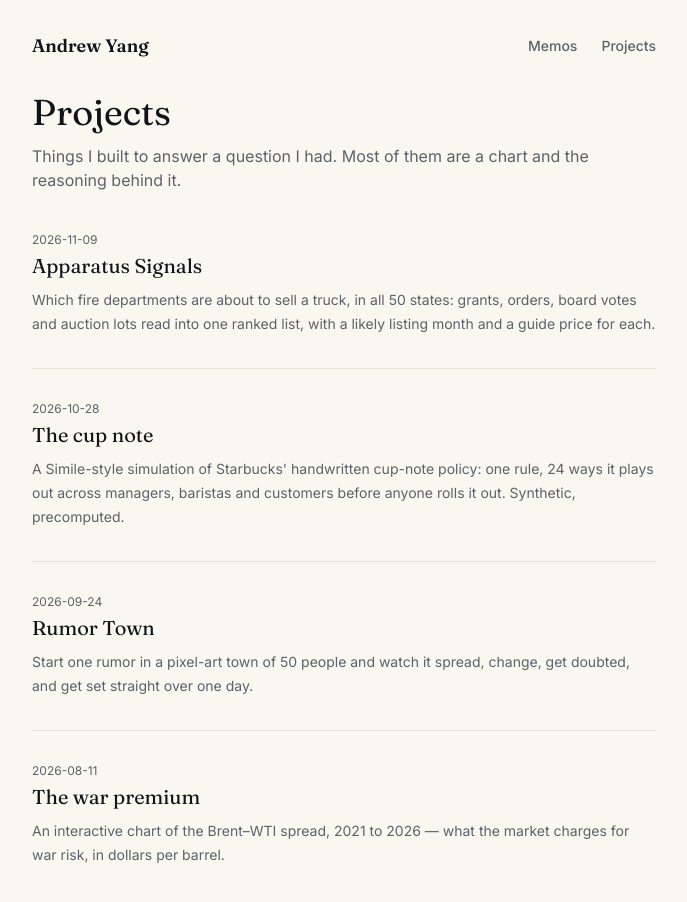
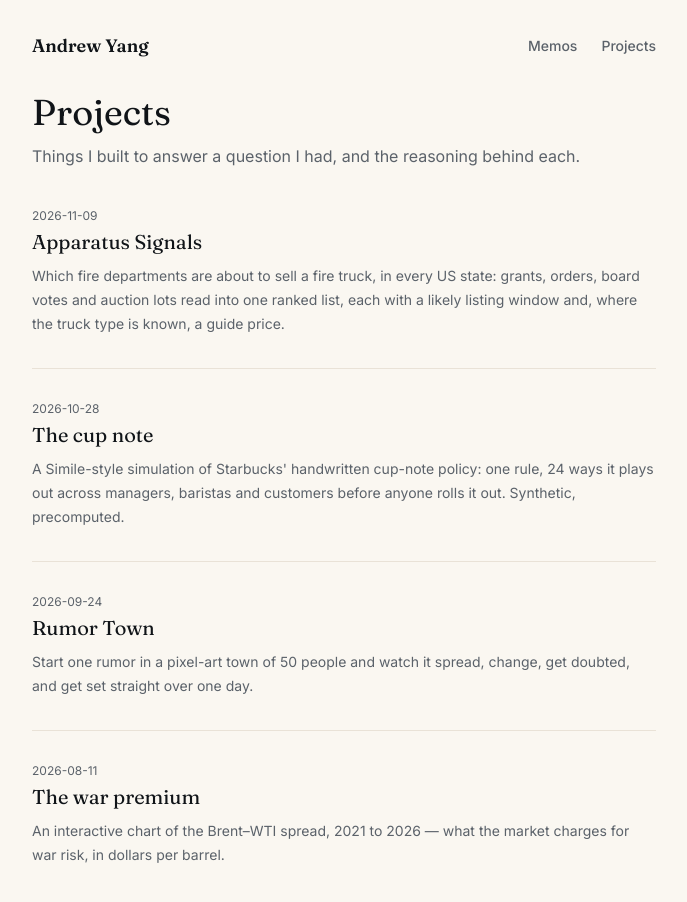
Before and after one commit to jhyang21/andrewyangpersonal, a Next.js app: page /projects in a window 1280 px wide. Shown: the top 902 px of the page, without its empty margins (296-983 px from the left). Built offline with nearby package versions, Linux system fonts and the light colour scheme.

Commit message:
Say only what the microsite does; fix the intro and a stray space

```diff
--- a/content/projects.json
+++ b/content/projects.json
@@ -4,7 +4,7 @@
     "slug": "apparatus-signals",
     "href": "/apparatus-signals",
     "date": "2026-11-09",
-    "summary": "Which fire departments are about to sell a truck, in all 50 states: grants, orders, board votes and auction lots read into one ranked list, with a likely listing month and a guide price for each."
+    "summary": "Which fire departments are about to sell a fire truck, in every US state: grants, orders, board votes and auction lots read into one ranked list, each with a likely listing window and, where the truck type is known, a guide price."
   },
   {
     "title": "The cup note",
--- a/src/app/projects/page.tsx
+++ b/src/app/projects/page.tsx
@@ -16,8 +16,8 @@ export default function ProjectsPage() {
       <main className="mx-auto w-full max-w-2xl px-6 pb-20">
         <h1 className="font-serif text-4xl text-[var(--color-ink)]">Projects</h1>
         <p className="mt-3 text-base text-[var(--color-muted)]">
-          Things I built to answer a question I had. Most of them are a chart and
-          the reasoning behind it.
+          Things I built to answer a question I had, and the reasoning behind
+          each.
         </p>
 
         {projects.length === 0 ? (
@@ -31,7 +31,7 @@ export default function ProjectsPage() {
                 key={p.slug}
                 className="border-b border-[var(--color-border-warm)] pb-8 last:border-0"
               >
-                <Link href={p.href ?? `/projects/${p.slug}`}className="group block">
+                <Link href={p.href ?? `/projects/${p.slug}`} className="group block">
                   <p className="text-xs text-[var(--color-muted)]">{p.date}</p>
                   <h2 className="mt-1 font-serif text-xl text-[var(--color-ink)] group-hover:text-[var(--color-accent)]">
                     {p.title}
--- a/src/app/sitemap.ts
+++ b/src/app/sitemap.ts
@@ -16,7 +16,8 @@ export default function sitemap(): MetadataRoute.Sitemap {
     lastModified: memo.date ? new Date(memo.date) : undefined,
   }));
 
-  // Entries that link elsewhere (the Apparatus Signals microsite) are listed by their own section.
+  // Entries with their own href are not /projects pages, so they are left out here; the Apparatus
+  // Signals microsite has its own section below.
   const projects = getAllProjects()
     .filter((project) => !project.href)
     .map((project) => ({
```
